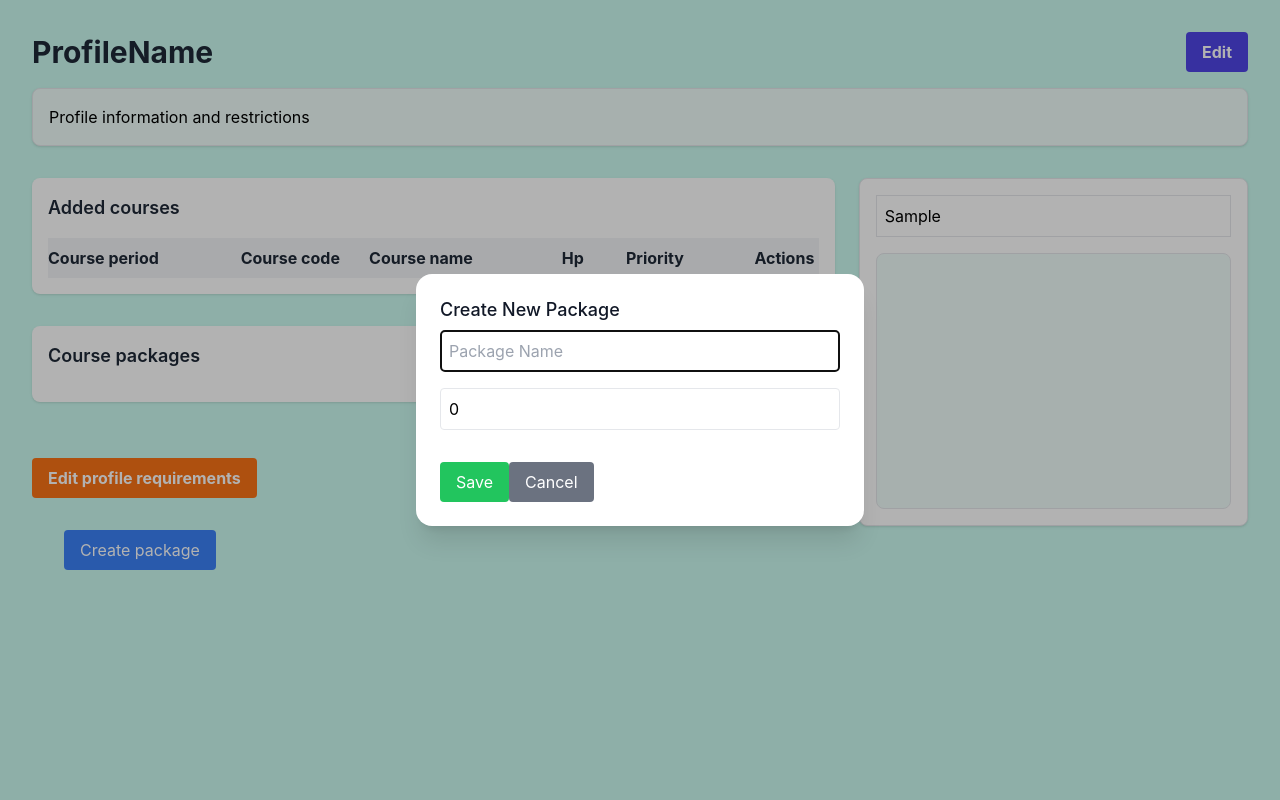
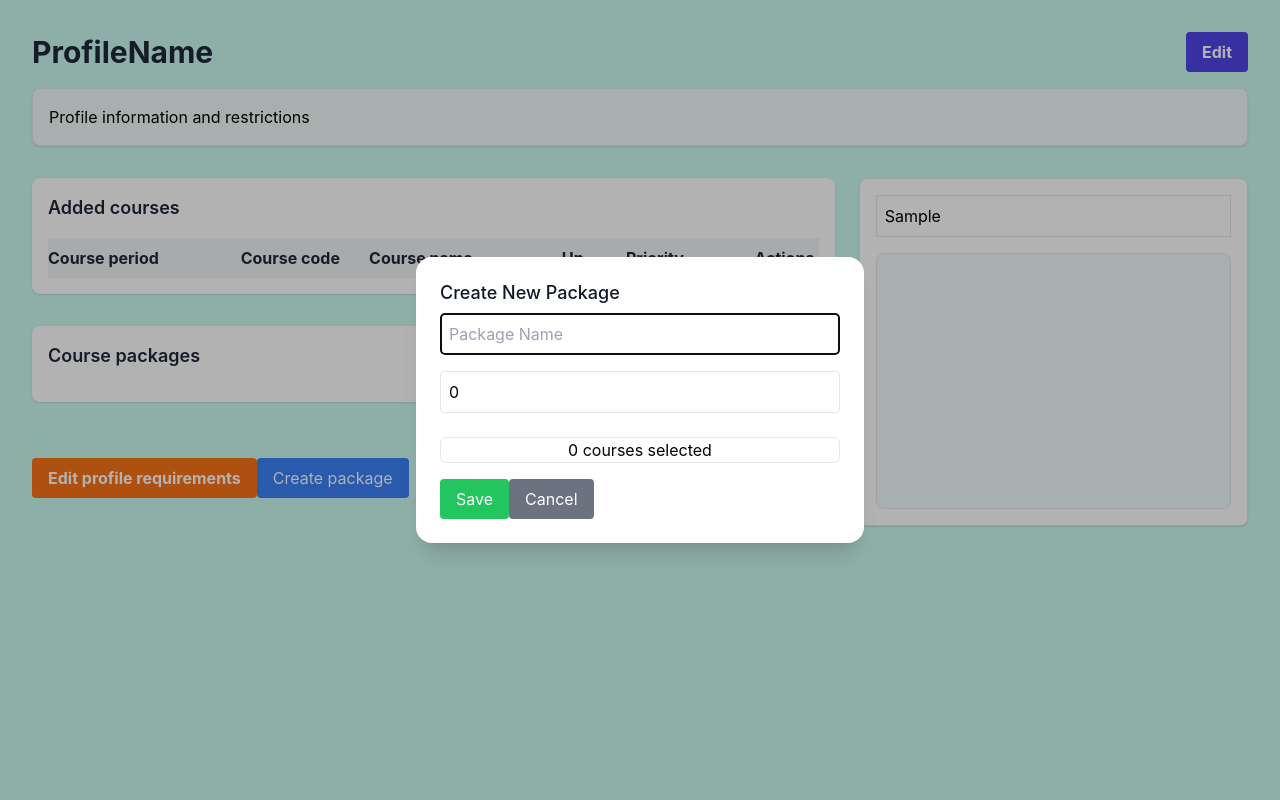
Before and after one commit to WebLabs-AB/MasterChooserApplication, a React (Create React App) app in the folder Frontend/masterfrontend/: page /teachermasterprofile in a window 1280 px wide. Both pictures are taken after typing "Sample" into the empty fields and a click on the button "Create package". Shown: the top 800 px of the page. Built offline with nearby package versions, Linux system fonts and the light colour scheme.

Commit message:
"Update package functionality and look"

```diff
--- a/Frontend/masterfrontend/src/Screens/TeacherMasterProfilePage.tsx
+++ b/Frontend/masterfrontend/src/Screens/TeacherMasterProfilePage.tsx
@@ -1,4 +1,4 @@
-import React, { useState } from 'react';
+import React, { useEffect, useState } from 'react';
 import { Dialog, Listbox, Transition } from '@headlessui/react';
 
 interface Course {
@@ -177,29 +177,51 @@ export const TeacherCreateUpdateProfilePage = () => {
     setCurrentPackageIndex(null); // Reset current package index
   };
 
-  const handleSavePackage = (e: React.FormEvent<HTMLFormElement>) => {
+  const renderPackageForm = (packageData?: CoursePackage, packageIndex?: number) => {
+    // State for tracking selected courses in the package
+    const [selectedCourseIds, setSelectedCourseIds] = useState<number[]>(packageData?.courses.map(c => c.id) || []);
+    const [newPackage, setNewPackage] = useState({
+      packageName: '',
+      obligatoryCourses: 0,
+      courses: [] as Course[],
+    });
+
+    // Pre-fill form when editing an existing package
+    useEffect(() => {
+      if (packageData) {
+        setSelectedCourseIds(packageData.courses.map(c => c.id));
+      } else {
+        setSelectedCourseIds([]); // Clear selection when creating a new package
+      }
+    }, [packageData]);
+
+    const handleSavePackage = (e: React.FormEvent<HTMLFormElement>, packageIndex?: number) => {
       e.preventDefault();
       const formData = new FormData(e.currentTarget);
-    const newPackage = {
+      const newPackage: CoursePackage = {
         packageName: formData.get('packageName') as string,
         obligatoryCourses: parseInt(formData.get('obligatoryCourses') as string, 10),
-      courses: Array.from(formData.getAll('courses')).map(id => courses.find(course => course.id === Number(id))) as Course[],
+        courses: selectedCourseIds.map(id => fakeCourses.find(course => course.id === id)).filter((course): course is Course => !!course),
       };
 
-    if (currentPackageIndex !== null) {
-      // Update existing package
-      setPackages(packages.map((pkg, index) => index === currentPackageIndex ? newPackage : pkg));
+      if (typeof packageIndex === 'number') {
+        setPackages(packages.map((pkg, index) => index === packageIndex ? newPackage : pkg));
       } else {
-      // Add new package
         setPackages([...packages, newPackage]);
       }
 
       closePackageDialog();
     };
 
-  const renderPackageForm = (packageData?: CoursePackage) => {
+    const handleCourseSelection = (selectedCourses: Course[]) => {
+      setNewPackage({
+        ...newPackage,
+        courses: selectedCourses,
+      });
+    };
+
     return (
-      <form onSubmit={handleSavePackage}>
+      <form onSubmit={(e) => handleSavePackage(e, packageIndex)}>
         <input
           type="text"
           name="packageName"
@@ -216,19 +238,29 @@ export const TeacherCreateUpdateProfilePage = () => {
           className="border p-2 rounded w-full mb-4"
           required
         />
-        {courses.map(course => (
-          <div key={course.id}>
-            <label>
-              <input
-                type="checkbox"
-                name="courses"
-                value={course.id}
-                defaultChecked={packageData?.courses.some(pkgCourse => pkgCourse.id === course.id)}
-              />
+
+        <Listbox name="courses" value={newPackage.courses} onChange={handleCourseSelection} multiple>
+          <Listbox.Button className="border mt-2 w-full rounded-md">{newPackage.courses.length} courses selected</Listbox.Button>
+          <Listbox.Options className="absolute mt-1 max-h-60 w-full overflow-auto rounded-md bg-white shadow-lg z-10">
+            {fakeCourses.map(course => (
+              <Listbox.Option key={course.id} value={course}>
+                {({ selected }) => (
+                  <div className={`cursor-pointer select-none relative py-2 pl-10 pr-4 ${selected ? 'bg-teal-100' : 'bg-white'}`}>
+                    {selected && (
+                      <span className="text-teal-600 absolute inset-y-0 left-0 flex items-center pl-3">
+                        <svg className="w-5 h-5" xmlns="http://www.w3.org/2000/svg" viewBox="0 0 20 20" fill="currentColor">
+                          <path fillRule="evenodd" d="M16.707 5.293a1 1 0 01.083 1.32l-.083.094-8 8a1 1 0 01-1.32.083l-.094-.083-4-4a1 1 0 011.32-1.497l.094.083L9 13.585l7.293-7.292a1 1 0 011.497-.083z" clipRule="evenodd" />
+                        </svg>
+                      </span>
+                    )}
                     {course.name}
-            </label>
                   </div>
+                )}
+              </Listbox.Option>
             ))}
+          </Listbox.Options>
+        </Listbox>
+
         <button type="submit" className="bg-green-500 text-white px-4 py-2 rounded mt-4">
           Save
         </button>
@@ -270,11 +302,9 @@ export const TeacherCreateUpdateProfilePage = () => {
             Edit profile requirements
           </button>
 
-          <div className="container mx-auto p-8 bg-teal-100 min-h-screen">
           <button onClick={() => openPackageDialog(null)} className="bg-blue-500 text-white px-4 py-2 rounded">
             Create package
           </button>
-
 
           <Transition show={isPackageDialogOpen} as={React.Fragment}>
             <Dialog as="div" className="fixed inset-0 z-10 overflow-y-auto" onClose={closePackageDialog}>
@@ -304,7 +334,7 @@ export const TeacherCreateUpdateProfilePage = () => {
               </div>
             </Dialog>
           </Transition>
-            </div>
+
           </div>
             <div className="lg:col-span-1">
             <SearchSection onAddCourse={addCourseToProfile} availableCourses={availableCourses} />
```
Lines whose indentation alone changed are shown as unchanged.
